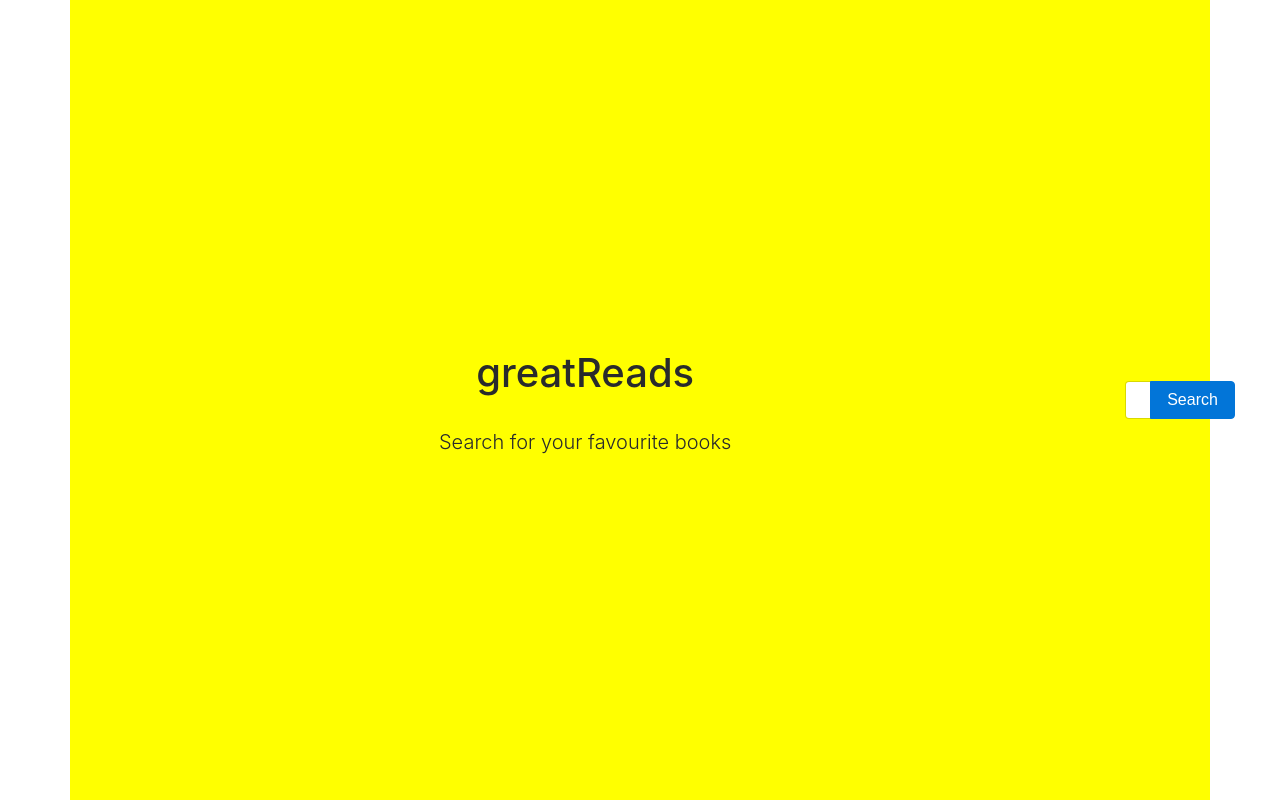
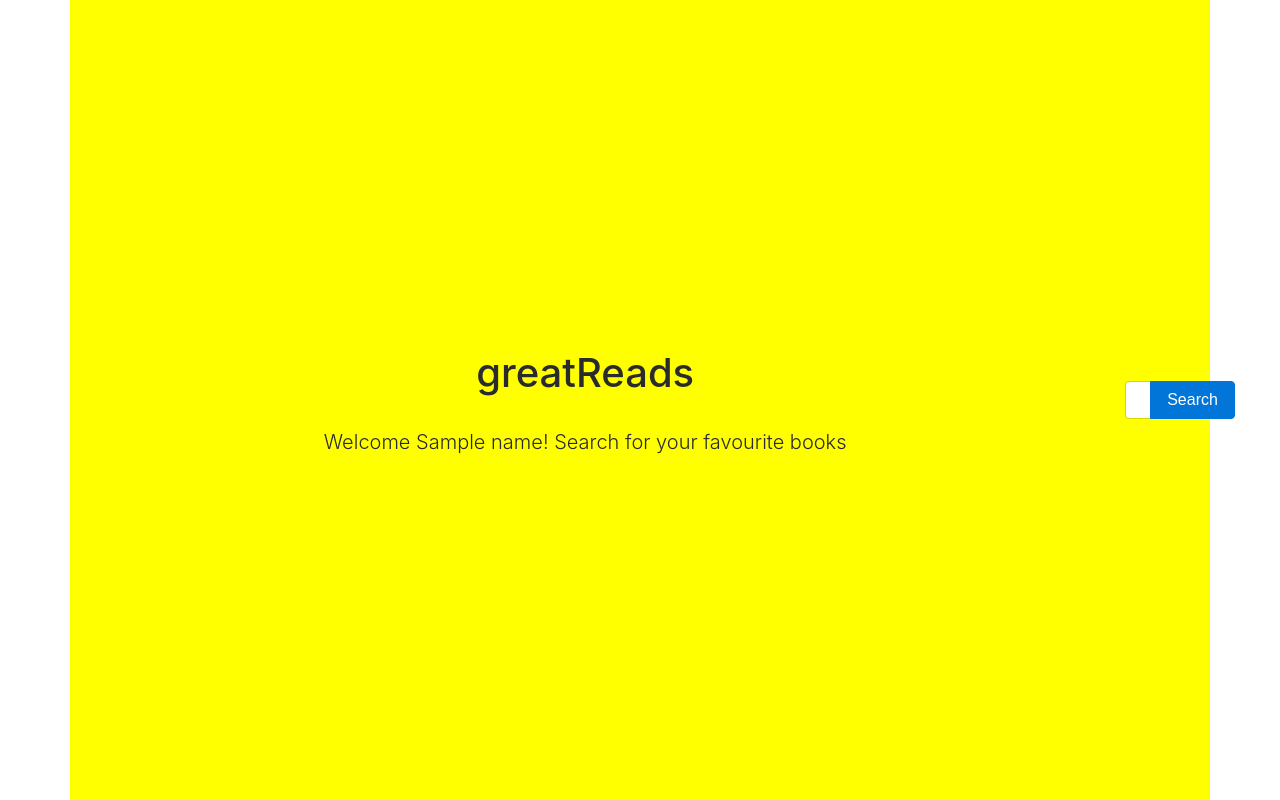
Before and after one commit to julie-huang/cs50-project1, a Flask app: template templates/search.html in a window 1280 px wide. Run offline with Flask 2, Linux system fonts and the light colour scheme; the template is opened without the code that fills it: most values are stand-ins (such as "Sample title", 1, 10 or a date in 2020); some libraries are stand-ins or nearby versions.

Commit message:
implemented search

```diff
--- a/application.py
+++ b/application.py
@@ -52,6 +52,7 @@ def login():
 @app.route("/search", methods=['GET', 'POST'])
 def search():
     error=""
+    name=request.form.get('username')
     if request.method =='POST':
         q = request.form['q']
         search_query = '%' + q + '%'
@@ -67,7 +68,7 @@ def search():
         else:
             return render_template("result.html", results=data)
 
-    return render_template("search.html", results=data)
+    return render_template("search.html", results=data, name=name)
 
 @app.route("/result")
 def result():
--- a/templates/search.html
+++ b/templates/search.html
@@ -4,7 +4,7 @@
 <div class="container">
   <div class="col-lg-12 text-center">
     <h1 class="mt-5"> greatReads </h1> <br>
-    <p class="lead"> Search for your favourite books </p> <br>
+    <p class="lead"> Welcome {{ name }}! Search for your favourite books </p> <br>
   </div>
 
   <div class="mx-auto">
```
Also changed, not shown: templates/home.html (deleted, +0 -16 lines), 4 other files.
